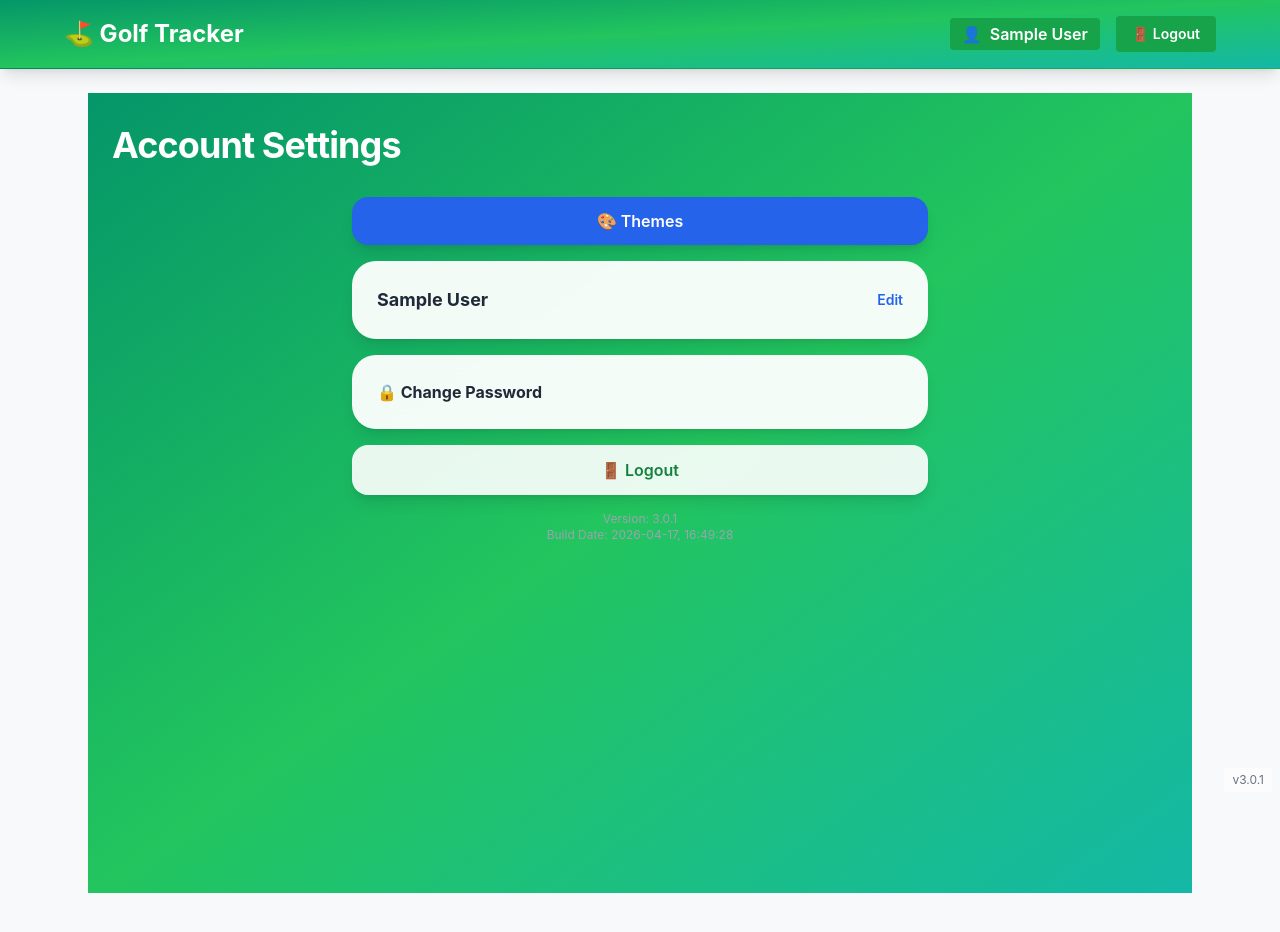
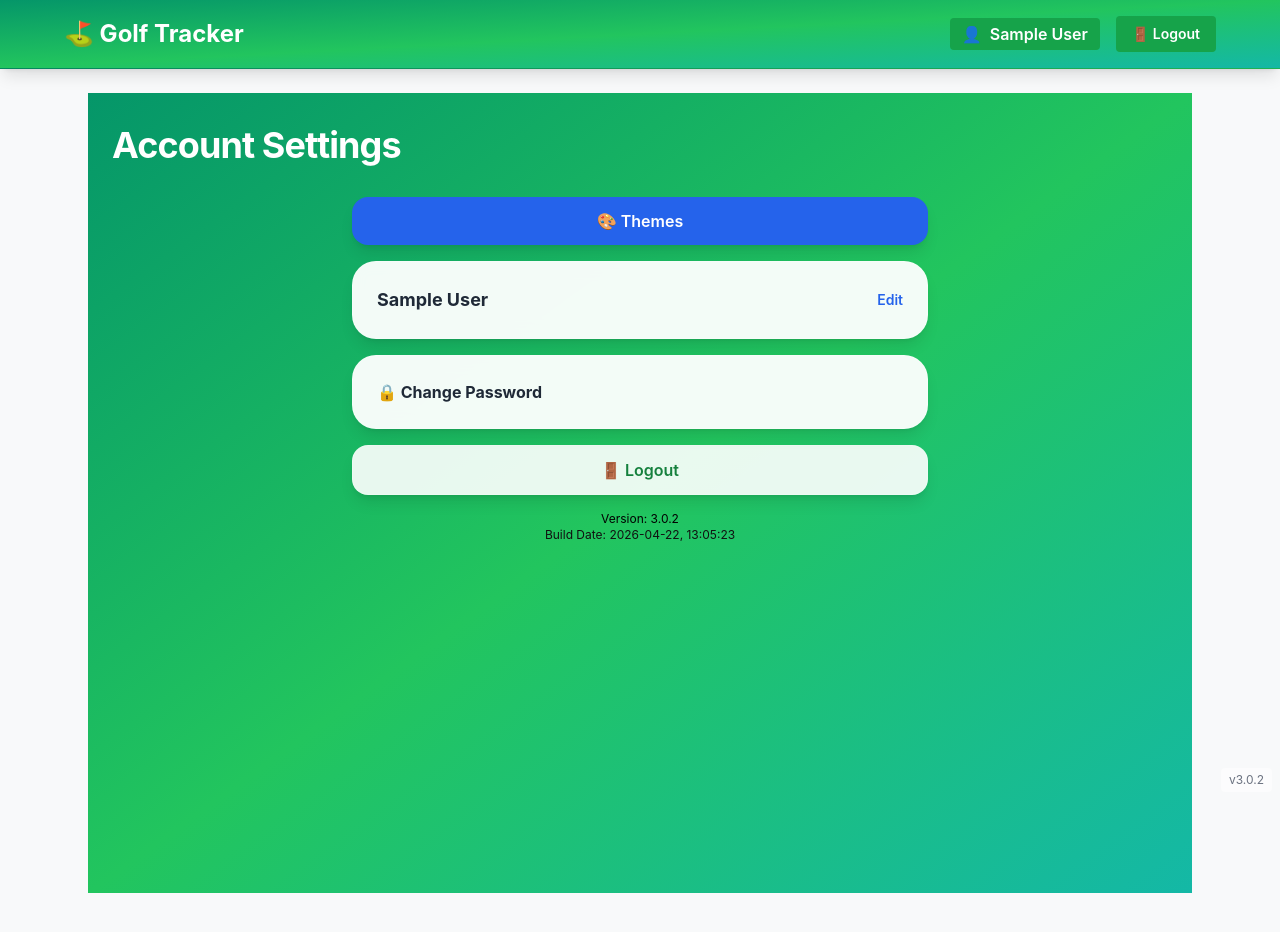
Before and after one commit to sdrindahl/Golf-Score, a Next.js app: page /settings in a window 1280 px wide. Shown: the top 932 px of the page. Built offline with nearby package versions, Linux system fonts and the light colour scheme; no server answers; sample sign-in values are in the browser's storage.

Commit message:
update version to 3.0.2 and date april 22

```diff
--- a/app/settings/page.tsx
+++ b/app/settings/page.tsx
@@ -124,8 +124,8 @@ export default function Settings() {
             </div>
           )}
           {version && (
-            <div className="text-center text-xs text-gray-400 mt-6">
-              <div>Version: {version.version}</div>
+            <div className="text-center text-xs mt-6">
+              <div className="text-black">Version: {version.version}</div>
               <div>Build Date: {version.buildDate}{version.buildTime ? `, ${version.buildTime}` : ''}</div>
             </div>
           )}
--- a/public/version.json
+++ b/public/version.json
@@ -1,6 +1,6 @@
 {
-  "version": "3.0.1",
-  "buildDate": "2026-04-17",
-  "buildTime": "16:49:28",
+  "version": "3.0.2",
+  "buildDate": "2026-04-22",
+  "buildTime": "13:05:23",
   "description": "Golf Score Tracking App"
 }
```
